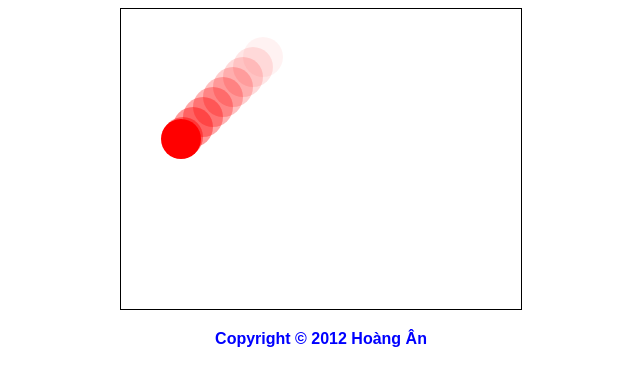
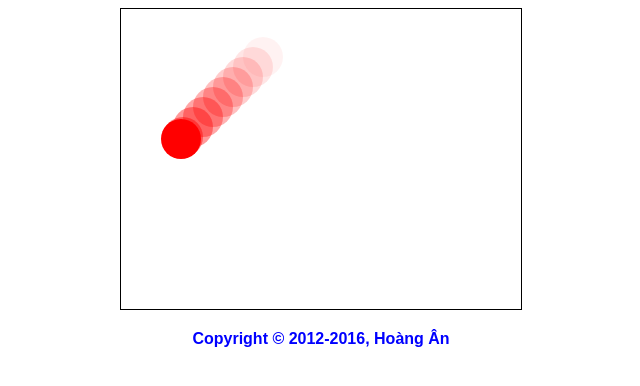
Before and after one commit to vdhan/my-ball, a plain HTML site: page index.html in a window 1280 px wide. Shown: the whole page, without its empty margins (319-959 px from the left). Drawn offline with Linux system fonts and the light colour scheme.

Commit message:
update footer

```diff
--- a/index.html
+++ b/index.html
@@ -24,6 +24,6 @@
 
 	<body>
 		<canvas id="canvas" width="400px" height="300px">Trình duyệt không hỗ trợ</canvas>
-		<p id = 'copy'><strong>Copyright &copy; 2012 Hoàng Ân</strong></p>
+		<p id = 'copy'><strong>Copyright &copy; 2012<script>new Date().getFullYear() > 2012 && document.write("-" + new Date().getFullYear());</script>, Hoàng Ân</strong></p>
 	</body>
 </html>
```
